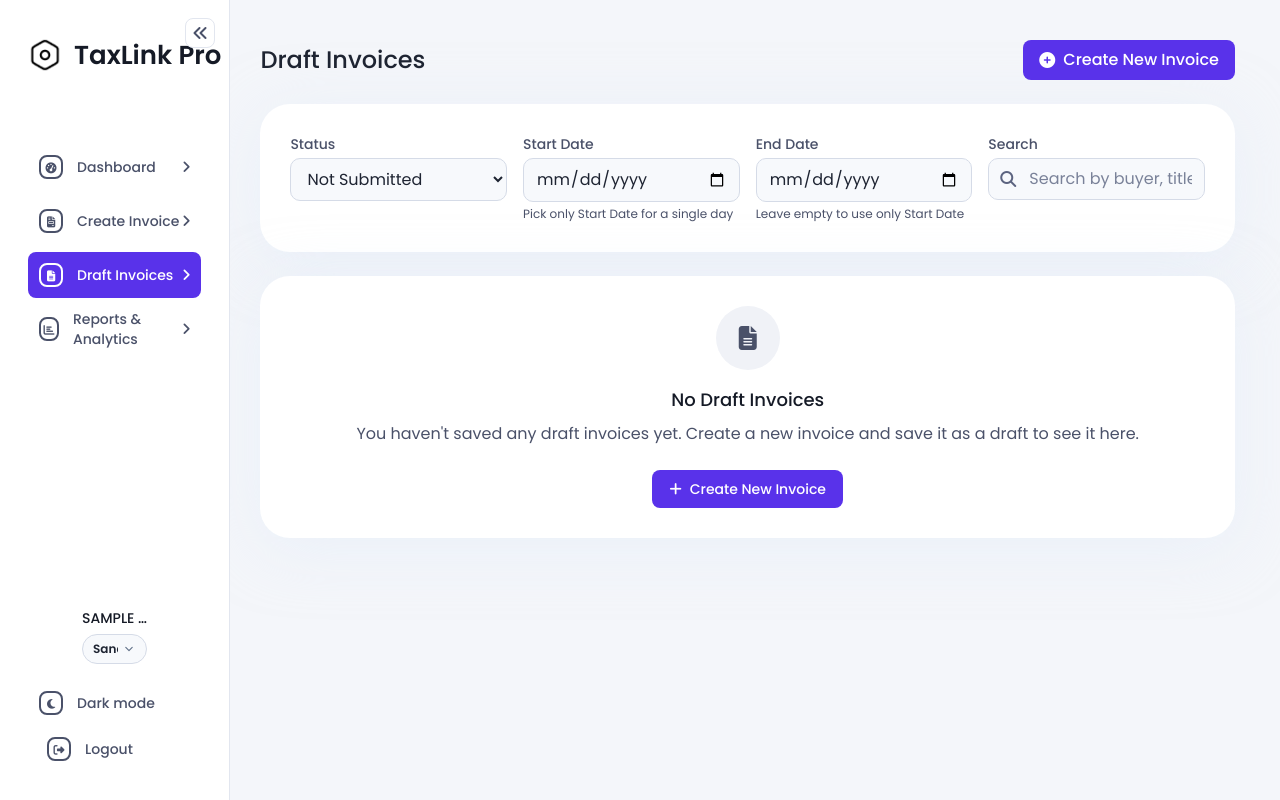
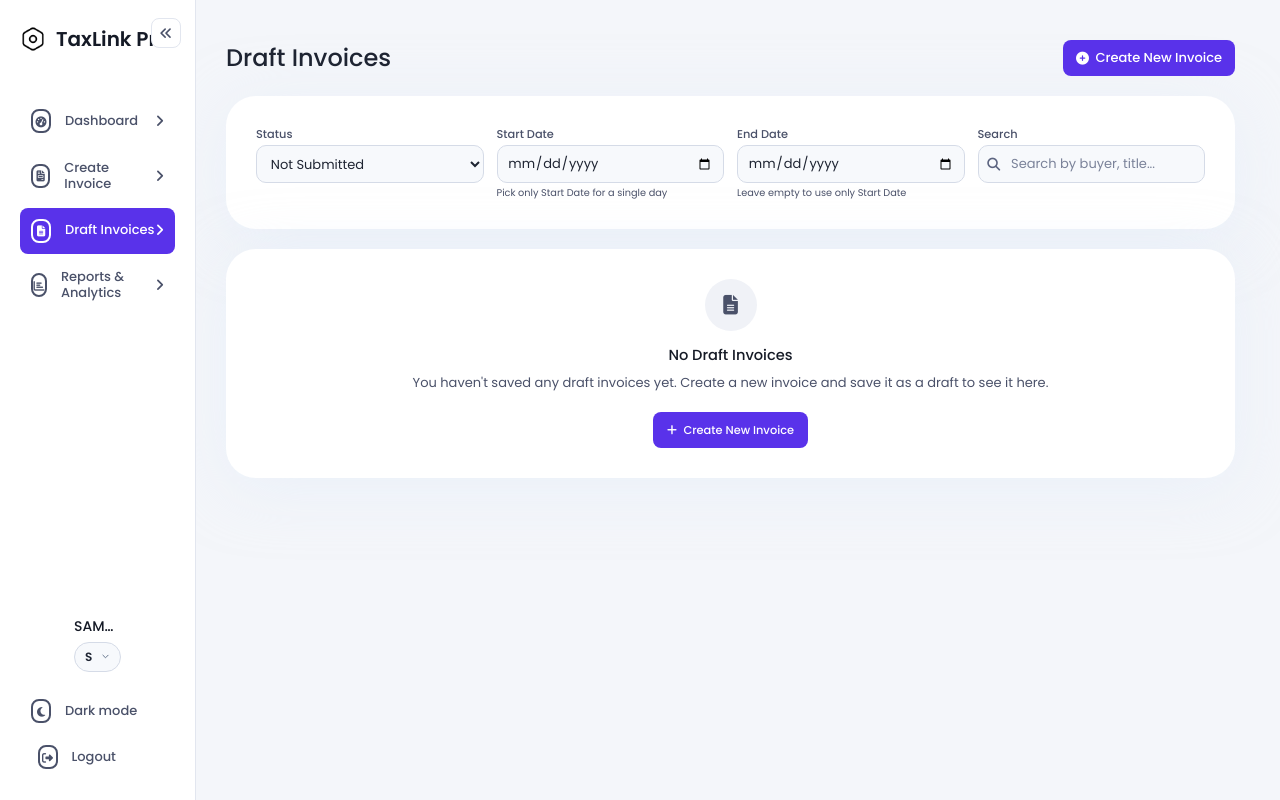
Before and after one commit to sheikhhamid221122/work, a Flask app: page /draft-invoices in a window 1280 px wide. Run offline with Flask 3, Linux system fonts and the light colour scheme; the visitor is signed in with stand-in values (Sample User, id 1); data that the repository does not hold is empty; some libraries are stand-ins or nearby versions.

Commit message:
Restore scrolling, pin step navigation, and fit the UI at 100% zoom
Forcing Create Invoice into a single viewport clipped the step labels and
pushed the Back/Next buttons out of sight, which made the form harder to use
rather than easier. The page scrolls normally again; instead the step's
action row is pinned to the bottom of its card so the way forward (and back)
is always reachable however long the step is.

Separately, the UI was drawn at a scale that only fitted at ~80% browser zoom,
so users had to zoom out on every machine. Tailwind's utilities are rem-based,
so the root font size now carries the rescale for the whole app, with this
stylesheet's own px values brought down to match. The invoice PDF templates
don't load this stylesheet, so printed invoices are unaffected.

Co-Authored-By: Claude Opus 5 <noreply@anthropic.com>

```diff
--- a/static/css/taxlink-theme.css
+++ b/static/css/taxlink-theme.css
@@ -1400,48 +1400,121 @@ body.sidebar-collapsed .sidebar .sidebar-item::after {
 }
 
 /* ---------------------------------------------------------------------------
-   Create Invoice: fit the shell, scroll only where content genuinely overflows.
+   Create Invoice layout.
 
-   The page itself no longer scrolls. The header and the step indicator stay
-   put, and the single visible step card becomes the flexible region -- it only
-   scrolls internally when its own content is taller than the space left, which
-   in practice is just the long product and review steps.
+   The page scrolls normally -- forcing everything into one viewport clipped
+   content and hid the step navigation. Instead the page chrome is kept compact
+   and the Back/Next bar is pinned to the bottom of the viewport, so the way
+   forward is always reachable no matter how long the step is.
    --------------------------------------------------------------------------- */
 
 body.create-invoice-page main {
-  display: flex;
-  flex-direction: column;
-  overflow: hidden !important;
   padding: var(--tlp-main-gutter) !important;
 }
 
-body.create-invoice-page #create-invoice-content {
-  display: flex;
-  flex-direction: column;
-  flex: 1 1 auto;
-  min-height: 0;
+/* Step indicator needs room for its labels; it was being clipped. */
+body.create-invoice-page #create-invoice-content > .mb-8 {
+  margin-bottom: 22px !important;
+  padding-bottom: 4px;
+  overflow: visible;
 }
 
-/* Header + step indicator: fixed chrome, tightened so the form gets the room. */
-body.create-invoice-page #create-invoice-content > .flex:first-child {
-  flex: 0 0 auto;
-  margin-bottom: clamp(8px, 1.2vh, 18px) !important;
+body.create-invoice-page #create-invoice-content > [id^="step-"] {
+  padding: 22px !important;
+  overflow: visible;
 }
 
-body.create-invoice-page #create-invoice-content > .mb-8 {
-  flex: 0 0 auto;
-  margin-bottom: clamp(10px, 1.6vh, 24px) !important;
+/* Pin each step's action row so Back/Next never scroll out of reach. */
+body.create-invoice-page #create-invoice-content > [id^="step-"] > .flex.justify-between,
+body.create-invoice-page #create-invoice-content > [id^="step-"] > .flex.justify-end {
+  position: sticky;
+  bottom: 0;
+  z-index: 5;
+  margin: 18px -22px -22px;
+  padding: 14px 22px;
+  background: var(--tlp-card);
+  border-top: 1px solid var(--tlp-line);
+  border-radius: 0 0 12px 12px;
 }
 
-/* Only one step is ever visible; it takes the remaining height. Tailwind's
-   .hidden still wins on the other four because display isn't touched here. */
-body.create-invoice-page #create-invoice-content > [id^="step-"] {
-  flex: 1 1 auto;
-  min-height: 0;
-  overflow-y: auto;
-  padding: clamp(14px, 1.8vw, 26px) !important;
+/* ---------------------------------------------------------------------------
+   Display density.
+
+   The UI was drawn at a scale that only fitted at ~80% browser zoom, so users
+   had to zoom out on every machine. Tailwind's utilities are rem-based, so
+   dropping the root font size rescales the whole app in one place; the px
+   values this stylesheet sets itself are brought down to match below.
+
+   Only the app chrome is affected -- the invoice PDF templates don't load this
+   stylesheet, so printed invoices are untouched.
+   --------------------------------------------------------------------------- */
+
+html {
+  font-size: 13px;
+}
+
+:root {
+  --tlp-sidebar: clamp(196px, 15vw, 244px);
+  --tlp-sidebar-collapsed: 66px;
+  --tlp-main-gutter: clamp(14px, 1.7vw, 30px);
+}
+
+/* Sidebar chrome, rescaled to match the new density. */
+.sidebar > .flex:first-child {
+  padding: 24px 20px 12px !important;
+}
+
+.sidebar > .flex.flex-col.flex-grow {
+  padding: 0 20px 20px !important;
+}
+
+.sidebar-logo {
+  width: 168px !important;
+  height: 32px;
+  margin: 0 0 30px !important;
+}
+
+.sidebar-logo::before {
+  width: 26px;
+  height: 26px;
+}
+
+.sidebar-logo::after {
+  font-size: 20px;
+  left: 36px;
+  line-height: 26px;
+}
+
+.sidebar .sidebar-item {
+  font-size: 13px !important;
+  padding-block: 9px !important;
+}
+
+.sidebar .sidebar-item i {
+  width: 20px;
+}
+
+/* Page headings and cards: tighter, so more of the form is visible at once. */
+body.create-invoice-page #create-invoice-content > .flex:first-child h1 {
+  font-size: 22px !important;
 }
 
 body.create-invoice-page #create-invoice-content > [id^="step-"] > h2 {
-  margin-bottom: clamp(8px, 1.4vh, 20px) !important;
+  font-size: 17px !important;
+  margin-bottom: 14px !important;
 }
+
+body.create-invoice-page label {
+  font-size: 12.5px !important;
+  margin-bottom: 4px !important;
+}
+
+body.create-invoice-page .form-input,
+body.create-invoice-page select,
+body.create-invoice-page input[type="text"],
+body.create-invoice-page input[type="number"],
+body.create-invoice-page input[type="date"],
+body.create-invoice-page textarea {
+  padding-block: 7px !important;
+  font-size: 13px !important;
+}
```
